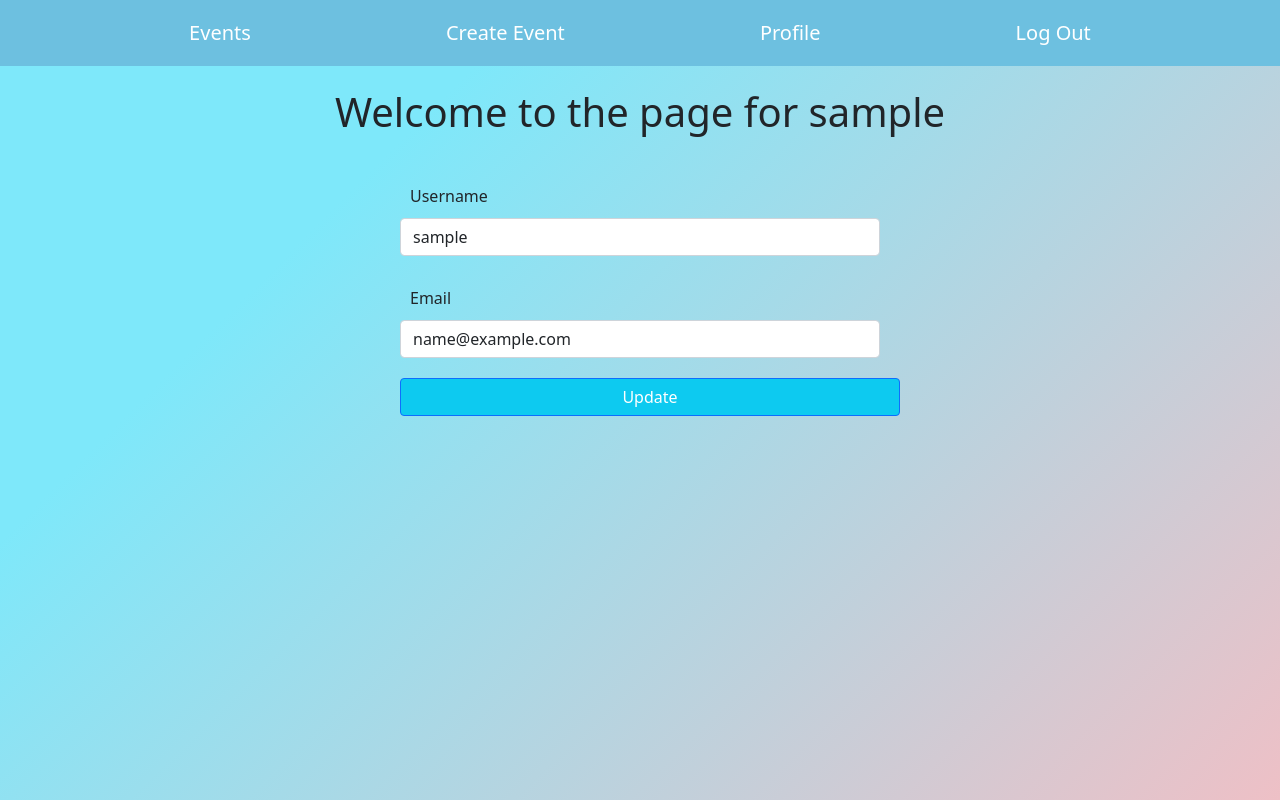
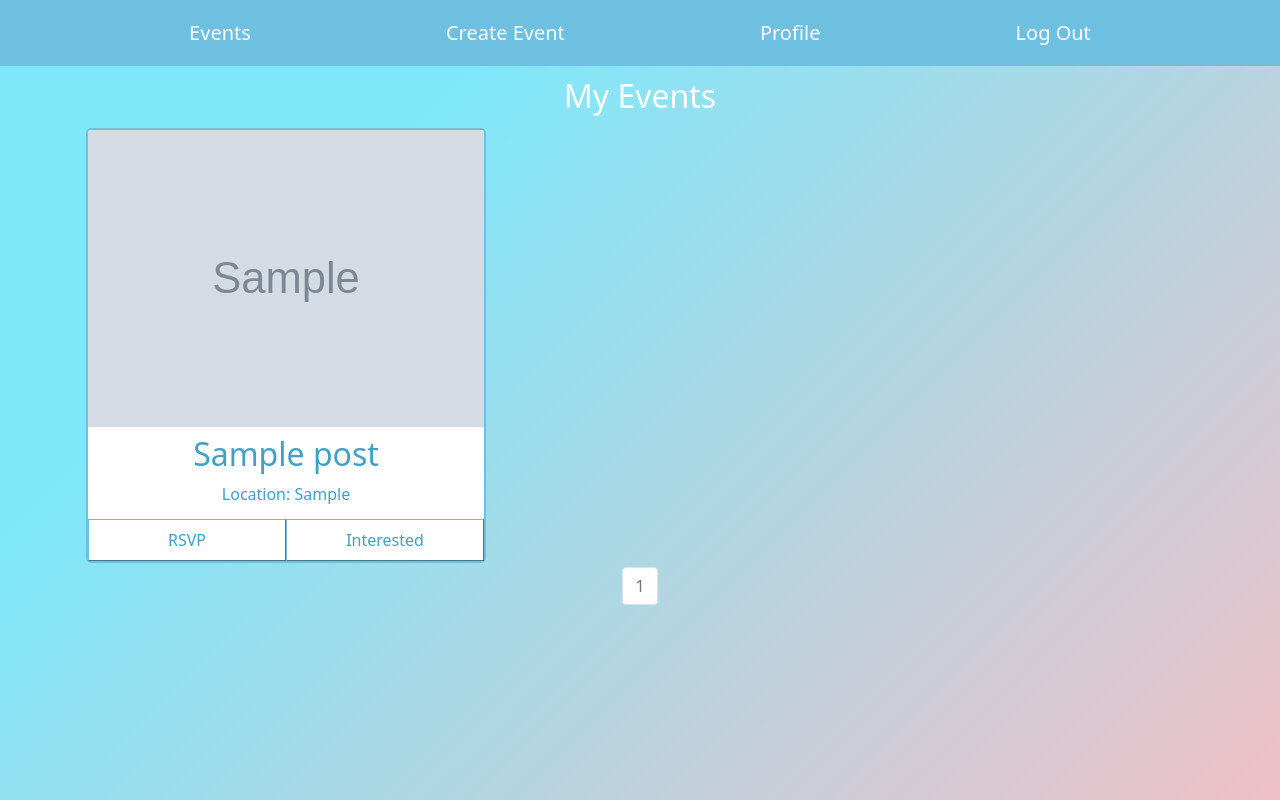
Before and after one commit to binod164/Joy, a Flask app: page /account in a window 1280 px wide. Run offline with Flask 2, Linux system fonts and the light colour scheme; a user stored in the database is signed in; tables that the repository leaves empty hold one stand-in row (values such as "Sample post"); grey boxes marked "Sample" are stand-in pictures; some libraries are stand-ins or nearby versions.

Commit message:
Add route to display user created event in his profile

```diff
--- a/myapp/static/css/main.css
+++ b/myapp/static/css/main.css
@@ -25,6 +25,7 @@ form *{
 
 #submit{
   background-color: #0dcaf0;
+  color: white;
 }
 
 .card{
--- a/myapp/templates/account.html
+++ b/myapp/templates/account.html
@@ -1,31 +1,45 @@
 {% extends "base.html" %}
 {% block content %}
+    <div class="jumbotron">
+        <h2 class="event">My Events</h2>
+    </div>
+    <div class="container">
+        <div class="card-group">
+            <div class="row row-cols-1 row-cols-md-3">
+        {% for post in event_posts.items %}
+            {% if current_user.id == post.user_id %}
+                <div class="card" style="width: 25rem;">
+                    <img class="card-img-top" src="{{post.image_url}}" onerror="this.onerror=null; this.src='../static/images/charity.jpeg' "alt="Card image cap">
+                    <div class="card-body">
+                        <h2 class = "eventname">
+                            <a class="card-title" href="{{url_for('event_posts.event_post', event_post_id=post.id)}}">{{post.title}}</a>
+                        </h2>
+                        <p class="card-title">Location: {{post.location}}</p>
+                    </div>
+                    <div class = "rsvp">
+                        <button>RSVP</button><br>
+                        <button>Interested</button><br>
+                    </div>
+                </div>
+                {% endif %}
+            {% endfor %}
+        </div>
+        </div>
+    </div>
 
-<div class="jumbotron">
-    <div align="center">
-        <h1>Welcome to the page for {{current_user.username}}</h1>
-    </div>
-</div>
-
-<div class="container">
-    <form method="POST" action="" enctype="multipart/form-data">
-        <div class="form-group">
-            {{form.hidden_tag()}}
-        </div>
-        <div class="form-group">
-            {{form.username.label(class='form-group')}}
-            {{form.username(class='form-control')}}
-        </div>
-        <div class="form-group">
-            {{form.email.label(class='form-group')}}
-            {{form.email(class='form-control')}}
-        </div>
-
-        <div class="form-group">
-            {{form.submit(class='btn btn-primary')}}
-        </div>
-
-
-    </form>
-</div>
-{% endblock %}
+    <nav aria-label="Page Navigation example">
+        <ul class="pagination justify-content-center">
+            {% for page_num in event_posts.iter_pages(left_edge=1, right_edge=1, left_current=1, right_current=2) %}
+                {% if event_posts.page == page_num %}
+                <li class="page-item disabled">
+                    <a class="page-link" href="{{url_for('core.index', page=page_num)}}">{{ page_num }}</a>
+                </li>
+                {% else %}
+                <li class="page-item">
+                    <a class="page-link" href="{{url_for('core.index', page=page_num)}}">{{ page_num }}</a>
+                </li>
+                {% endif %}
+            {% endfor %}
+        </ul>
+    </nav>
+{% endblock %}a
--- a/myapp/users/views.py
+++ b/myapp/users/views.py
@@ -6,10 +6,12 @@ from myapp import db
 from myapp.models import User
 from myapp.users.forms import RegistrationForm, LoginForm, UpdateUserForm
 from myapp.models import User, Event
+from myapp.event_posts.forms import EventForm
 
 
 users = Blueprint('users', __name__) # dont forget to register this in __init__.py
 
+event_posts = Blueprint('event_posts', __name__)
 
 # register
 @users.route('/register', methods=['GET', 'POST'])
@@ -48,29 +50,18 @@ def login():
 
     return render_template('login.html',form=form)
 
-# logout
 @users.route('/logout')
 def logout():
     logout_user()
-    return redirect(url_for('core.index')) #once the user has logged out we will redirect them back home
+    return redirect(url_for('core.index'))
 
-
-#account (update UserForm)
-@users.route('/account', methods=['GET', 'POST'])
+@users.route('/account')
 @login_required
 def account():
-    form = UpdateUserForm()
-    if form.validate_on_submit():
-        current_user.username = form.username.data
-        current_user.email = form.email.data
-        db.session.commit()
-        flash('User account updated!!')
-        return redirect(url_for('users.account'))
-    elif request.method == 'GET':
-        form.username.data = current_user.username
-        form.email.data = current_user.email
-
-    return render_template('account.html', form=form)
+    page = request.args.get('page', 1, type=int)
+    user = User.query.filter_by(id =current_user.id).first_or_404()
+    event_posts = Event.query.filter_by(organizer=user).order_by(Event.date.desc()).paginate(page=page, per_page=6)
+    return render_template('account.html', event_posts=event_posts, user=user)
 
 @users.route('/<username>')
 def user_posts(username):
@@ -78,3 +69,8 @@ def user_posts(username):
     user = User.query.filter_by(username=username).first_or_404()
     event_posts = Event.query.filter_by(organizer=user).order_by(Event.date.desc()).paginate(page=page, per_page=6)
     return render_template('user_event_posts.html', event_posts=event_posts, user=user)
+
+@event_posts.route('/<int:event_post_id>')
+def event_post(event_post_id):
+    event_post = Event.query.get_or_404(event_post_id)
+    return render_template('user_event_posts.html', title=event_post.title, date=event_post.date, post=event_post)
```
